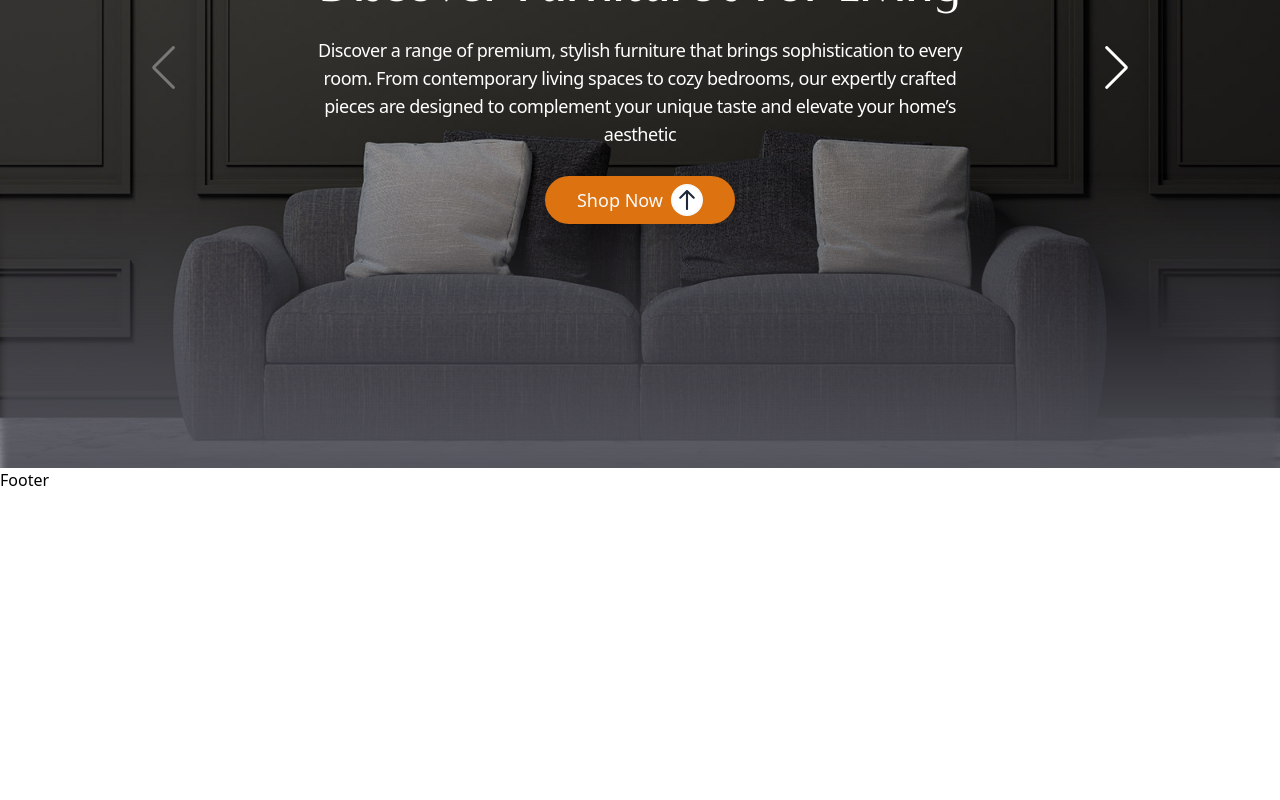
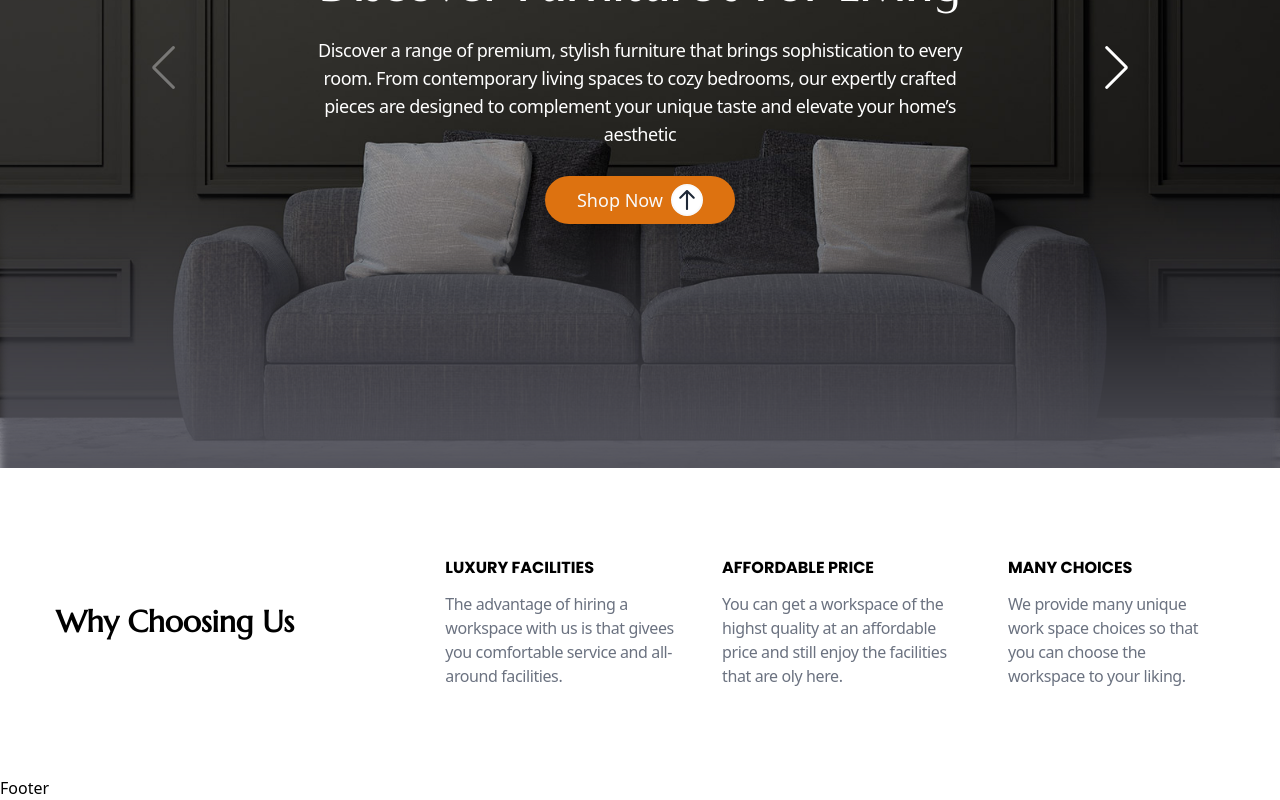
Before and after one commit to J-sense/CozyCorners, a React (Vite) app: page / in a window 1280 px wide. Shown: the part 332-1132 px from the top of the page. Before the commit the page ends 824 px from the top, so only its background shows below. Built offline with nearby package versions, Linux system fonts and the light colour scheme.

Commit message:
why choose us

```diff
--- /dev/null
+++ b/src/components/ui/Whychooseus.jsx
@@ -0,0 +1,42 @@
+import React from "react";
+
+const Whychooseus = () => {
+  const content = [
+    {
+      title: "Luxury facilities",
+      heading:
+        "The advantage of hiring a workspace with us is that givees you comfortable service and all-around facilities.",
+    },
+    {
+      title: "Affordable Price",
+      heading:
+        "You can get a workspace of the highst quality at an affordable price and still enjoy the facilities that are oly here.",
+    },
+    {
+      title: "Many Choices",
+      heading:
+        "We provide many unique work space choices so that you can choose the workspace to your liking.",
+    },
+  ];
+  return (
+    <div className="section-container my-16">
+      <div className="grid md:grid-cols-12 justify-around items-center md:space-y-0 space-y-8">
+        <div className="col-span-4">
+          <h1 className="text-3xl text-black font-bannerfont font-bold">
+            Why Choosing Us
+          </h1>
+        </div>
+        <div className="md:col-span-8 md:flex gap-10">
+          {content.map((item, idx) => (
+            <div className="bg-slate-100 md:bg-white md:rounded-none rounded-md md:p-0 p-5">
+              <h1 className="text-black font-bold uppercase text-base font-navfont" >{item.title}</h1>
+              <p className="tracking-tight text-gray-500 mt-3">{item.heading}</p>
+            </div>
+          ))}
+        </div>
+      </div>
+    </div>
+  );
+};
+
+export default Whychooseus;
--- a/src/index.css
+++ b/src/index.css
@@ -4,3 +4,7 @@
 @tailwind base;
 @tailwind components;
 @tailwind utilities;
+
+.section-container{
+    @apply  container mx-auto py-6 px-4;
+}
--- a/src/pages/main/Home.jsx
+++ b/src/pages/main/Home.jsx
@@ -1,10 +1,12 @@
 import React from 'react'
 import Hero from '../../components/ui/Hero'
+import Whychooseus from '../../components/ui/Whychooseus'
 
 const Home = () => {
   return (
     <div>
      <Hero />
+     <Whychooseus />
     </div>
   )
 }
```
